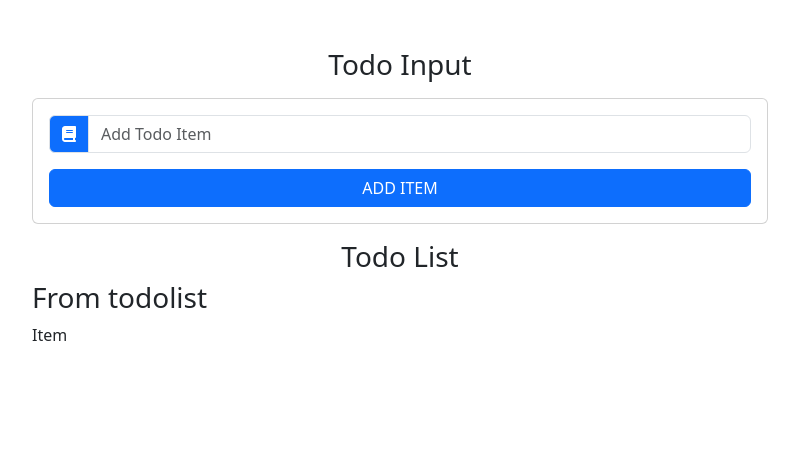
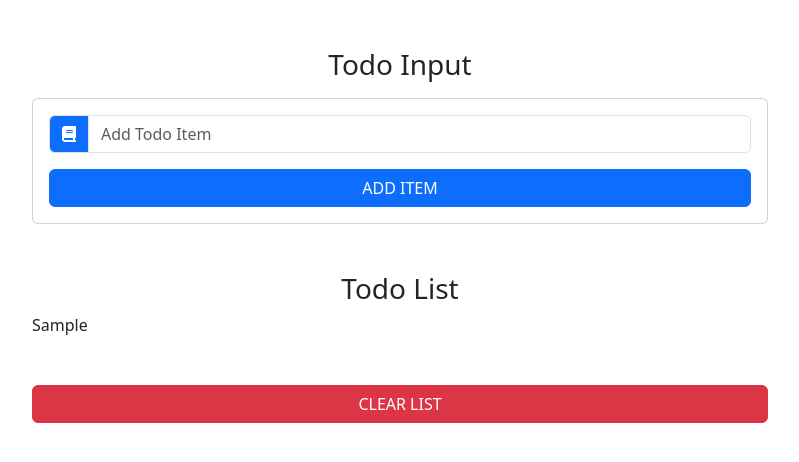
Before and after one commit to Mhutashim/Todolist, a React (Create React App) app: page / in a window 1280 px wide. Both pictures are taken after typing "Sample" into the empty fields and a click on the button "ADD ITEM". Shown: the top 462 px of the page, without its empty margins (240-1039 px from the left). Built offline with nearby package versions, Linux system fonts and the light colour scheme.

Commit message:
Worked done on TodoList Component

```diff
--- a/src/App.js
+++ b/src/App.js
@@ -65,7 +65,10 @@ export default class App extends Component {
     );
   };
   clearList = () => {
-    console.log("clear list");
+    // console.log("clear list");
+    this.setState({
+      items: [],
+    });
   };
   handleDelete = (id) => {
     console.log(`delete item ${id}`);
@@ -93,7 +96,7 @@ export default class App extends Component {
                 handleSubmit={this.handleSubmit}
                 editItem={this.state.editItem}
               ></TodoInput>
-              <h3 className="text-center text-capitalize">Todo List</h3>
+              {/* <h3 className="text-center text-capitalize">Todo List</h3> */}
               <TodoList
                 items={this.state.items}
                 clearList={this.clearList}
--- a/src/Components/TodoItem.js
+++ b/src/Components/TodoItem.js
@@ -1,9 +1,9 @@
-import React, { Component } from 'react'
+import React, { Component } from "react";
 
 export default class TodoItem extends Component {
   render() {
-    return (
-      <div>Item</div>
-    )
+    // console.log(this.props);
+    const { title, handleDelete, handleEdit } = this.props;
+    return <div>{title}</div>;
   }
 }
--- a/src/Components/TodoList.js
+++ b/src/Components/TodoList.js
@@ -1,13 +1,31 @@
-import React, { Component } from 'react'
-import TodoItem from './TodoItem'
+import React, { Component } from "react";
+import TodoItem from "./TodoItem";
 
 export default class TodoList extends Component {
   render() {
+    const { items, handleDelete, handleEdit, clearList } = this.props;
+
     return (
-      <div>
-        <h3>From todolist</h3>
-        <TodoItem></TodoItem>
-      </div>
-    )
+      <ul className="list-group my-5">
+        <h3 className="text-center text-capitalize">Todo list</h3>
+        {items.map((item) => (
+          <TodoItem
+            key={item.id}
+            title={item.title}
+            handleDelete={() => handleDelete(item.id)}
+            handleEdit={() => handleEdit(item.id)}
+          ></TodoItem>
+        ))}
+        <div className="d-grid gap-2">
+          <button
+            type="button"
+            className="btn btn-danger text-uppercase mt-5"
+            onClick={clearList}
+          >
+            Clear list
+          </button>
+        </div>
+      </ul>
+    );
   }
 }
```
